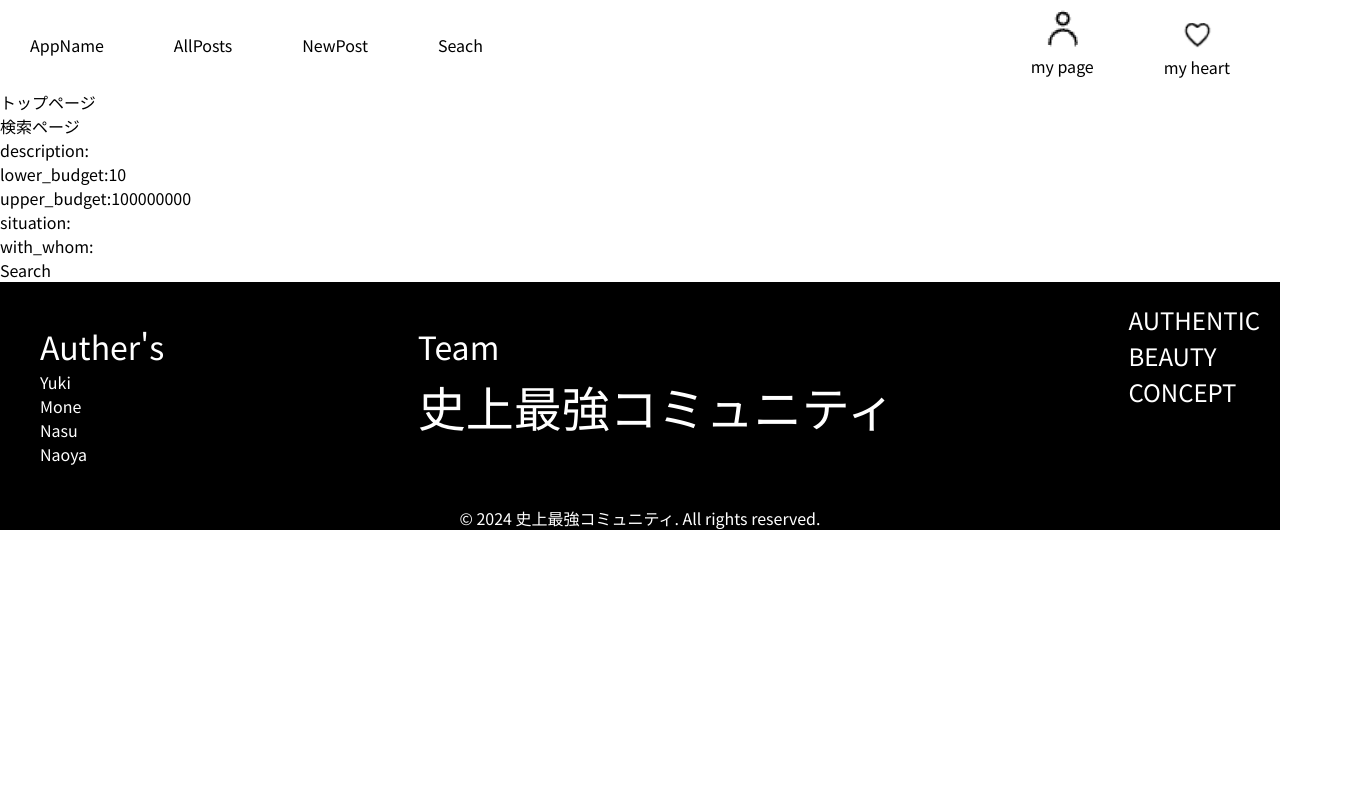
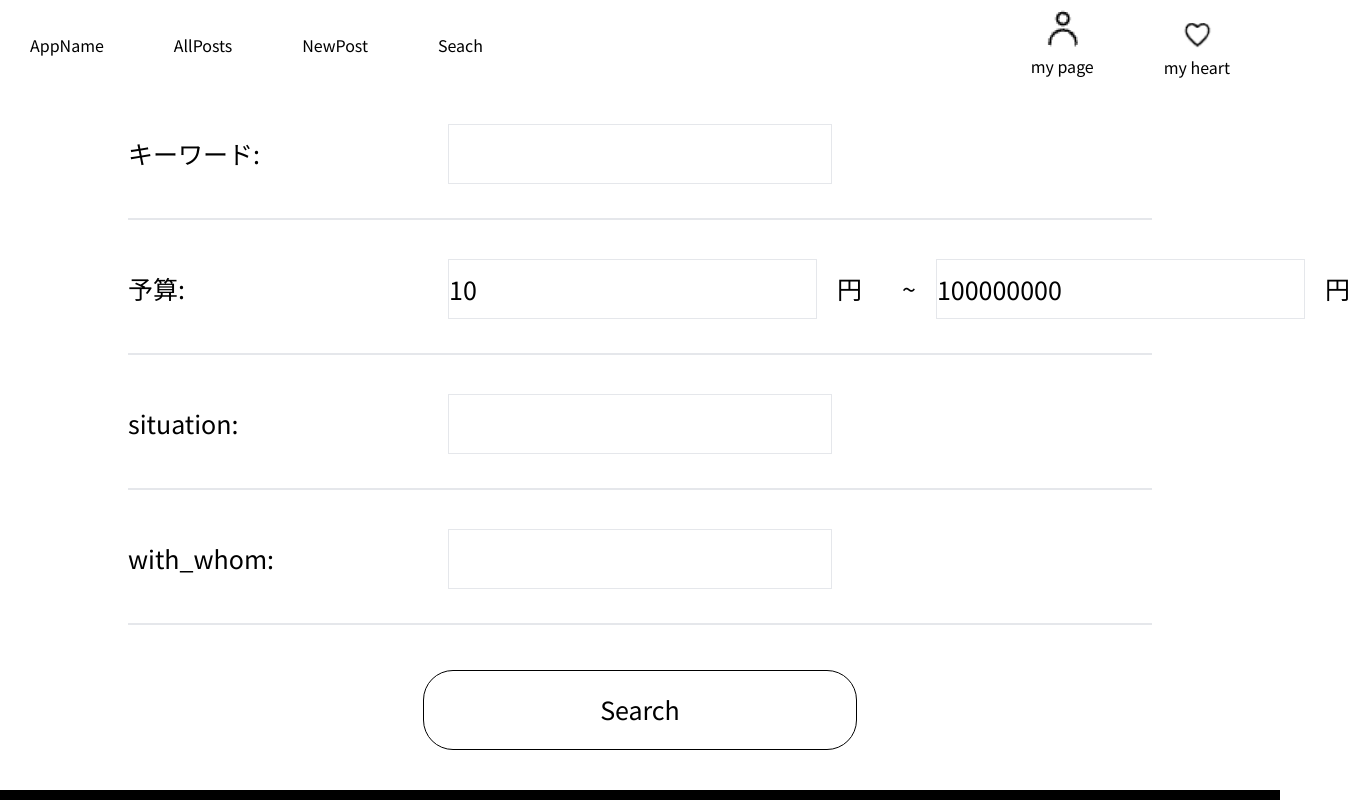
Before and after one commit to strongest-community/web_public, a Next.js app: page /Seach in a window 1280 px wide. Shown: the top 800 px of the page, 1350 px wide, since content can reach past the window. Built offline with nearby package versions, Linux system fonts and the light colour scheme.

Commit message:
fix design new plan

```diff
--- a/src/app/Post/Index/page.tsx
+++ b/src/app/Post/Index/page.tsx
@@ -63,7 +63,7 @@ const Page = () => {
   return (
     <div className="relative">
       <p className="m-10 text-[2em] font-bold">検索結果</p>
-      <p className="absolute top-[100px] left-[500px] text-[4em] font-bold">
+      <p className="absolute top-[100px] left-[500px] text-[2em] font-bold">
         Here's date plans that works for you!
       </p>
       <div className="flex">
--- a/src/app/Post/new/page.tsx
+++ b/src/app/Post/new/page.tsx
@@ -57,7 +57,7 @@ export default function New() {
           <input className="border w-96 h-[60px] mr-80" value={withWhom} onChange={onChangeWithWhom} type="text" />
         </div>
         <div className="flex justify-center">
-          <button className="border border-black p-[20px] px-44 rounded-[30px]" type="submit" onClick={() => router.push(`/1`)}>
+          <button className="border border-black p-[20px] px-44 rounded-[30px] m-10" type="submit" onClick={() => router.push(`/1`)}>
             {/* backendできたら編集 */}
             投稿する
           </button>
--- a/src/app/Seach/page.tsx
+++ b/src/app/Seach/page.tsx
@@ -32,26 +32,70 @@ export default function SearchForm() {
   };
 
   return (
-    <div>
-      <p>トップページ</p>
-      <p>検索ページ</p>
-      <form onSubmit={handleSubmit}>
-        <label>description:</label>
-        <input type="text" name="description" value={formData.description} onChange={handleChange} />
-        <br />
-        <label>lower_budget:</label>
-        <input type="number" name="lower_budget" value={formData.lower_budget} onChange={handleChange} />
-        <br />
-        <label>upper_budget:</label>
-        <input type="number" name="upper_budget" value={formData.upper_budget} onChange={handleChange} />
-        <br />
-        <label>situation:</label>
-        <input type="text" name="situation" value={formData.situation} onChange={handleChange} />
-        <br />
-        <label>with_whom:</label>
-        <input type="text" name="with_whom" value={formData.with_whom} onChange={handleChange} />
-        <br />
-        <button type="submit">Search</button>
+    <div className="flex flex-col items-center text-[25px]">
+      <form onSubmit={handleSubmit} className="w-[80vw]">
+        <div className="flex items-center mb-[5px] justify-between border-b-2 h-[130px]">
+          <label>キーワード:</label>
+          <input
+            type="text"
+            name="description"
+            className="border w-96 h-[60px] mr-80"
+            value={formData.description}
+            onChange={handleChange}
+          />
+        </div>
+        <div className="flex items-center mb-[5px] justify-between border-b-2 h-[130px]">
+          <label>予算:</label>
+          <div className="flex justify-between items-center w-96 h-[60px] mr-80">
+            <input
+              type="number"
+              name="lower_budget"
+              className="border w-30 h-[60px]"
+              value={formData.lower_budget}
+              onChange={handleChange}
+            />
+            <p className="m-5">円</p>
+            <p className="m-5">~</p>
+
+            <input
+              type="number"
+              name="upper_budget"
+              className="border w-30 h-[60px]"
+              value={formData.upper_budget}
+              onChange={handleChange}
+            />
+            <p className="m-5">円</p>
+          </div>
+        </div>
+        <div className="flex items-center mb-[5px] justify-between border-b-2 h-[130px]">
+          <label>situation:</label>
+          <input
+            type="text"
+            name="situation"
+            className="border w-96 h-[60px] mr-80"
+            value={formData.situation}
+            onChange={handleChange}
+          />
+        </div>
+
+        <div className="flex items-center mb-[5px] justify-between border-b-2 h-[130px]">
+          <label>with_whom:</label>
+          <input
+            type="text"
+            name="with_whom"
+            className="border w-96 h-[60px] mr-80"
+            value={formData.with_whom}
+            onChange={handleChange}
+          />
+        </div>
+        <div className="flex justify-center">
+          <button
+            className="border border-black p-[20px] px-44 rounded-[30px] m-10"
+            type="submit"
+          >
+            Search
+          </button>
+        </div>
       </form>
     </div>
   );
```
